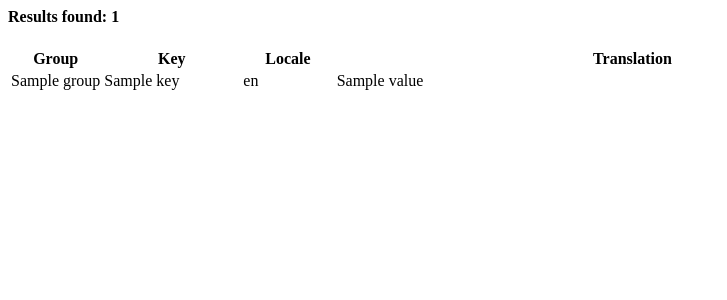
After one commit to barryvdh/laravel-translation-manager, a PHP site: template src/views/search.php in a window 1280 px wide. The commit adds this page. Shown: the top 300 px of the page, without its empty margins (0-727 px from the left). Run offline with PHP 8.4, Linux system fonts and the light colour scheme; the template is opened without the code that fills it: most values are stand-ins (such as "Sample title", 1, 10 or a date in 2020).

```diff
--- /dev/null
+++ b/src/views/search.php
@@ -0,0 +1,22 @@
+<h4>Results found: <?= $numTranslations ?></h4>
+<table class="table">
+    <thead>
+    <tr>
+        <th width="10%">Group</th>
+        <th width="15%">Key</th>
+        <th width="10%">Locale</th>
+        <th width="65%">Translation</th>
+    </tr>
+    </thead>
+    <tbody>
+    <?php foreach($translations as $t): ?>
+        <tr>
+            <td><?= $t->group ?></td>
+            <td><?= $t->key ?></td>
+            <td><?= $t->locale ?></td>
+            <td><?= htmlentities($t->value, ENT_QUOTES, 'UTF-8', false) ?></td>
+        </tr>
+    <?php endforeach; ?>
+
+    </tbody>
+</table>
```
Also changed, not shown: src/Barryvdh/TranslationManager/Controller.php (+12 -0 lines), src/views/index.php (+36 -0 lines).
